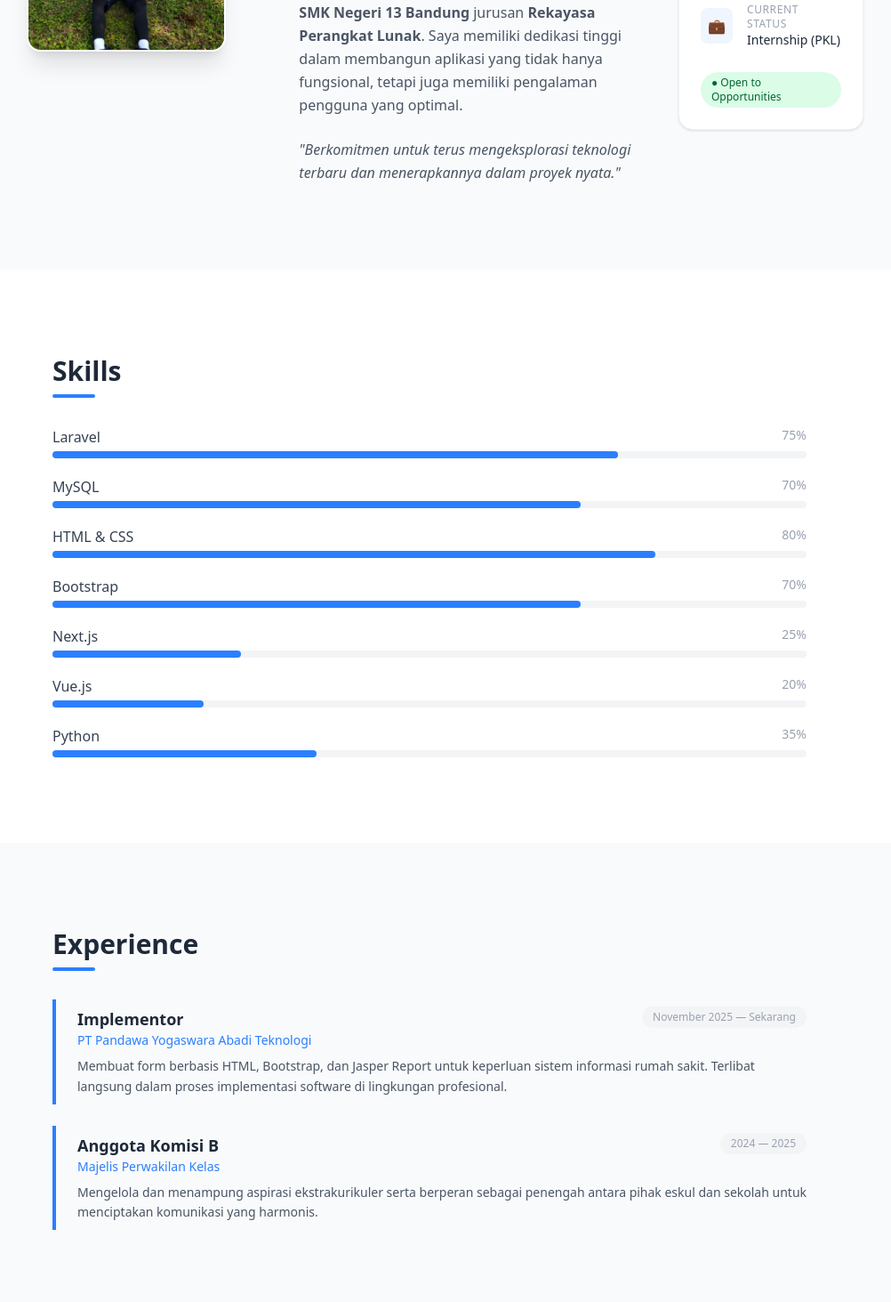
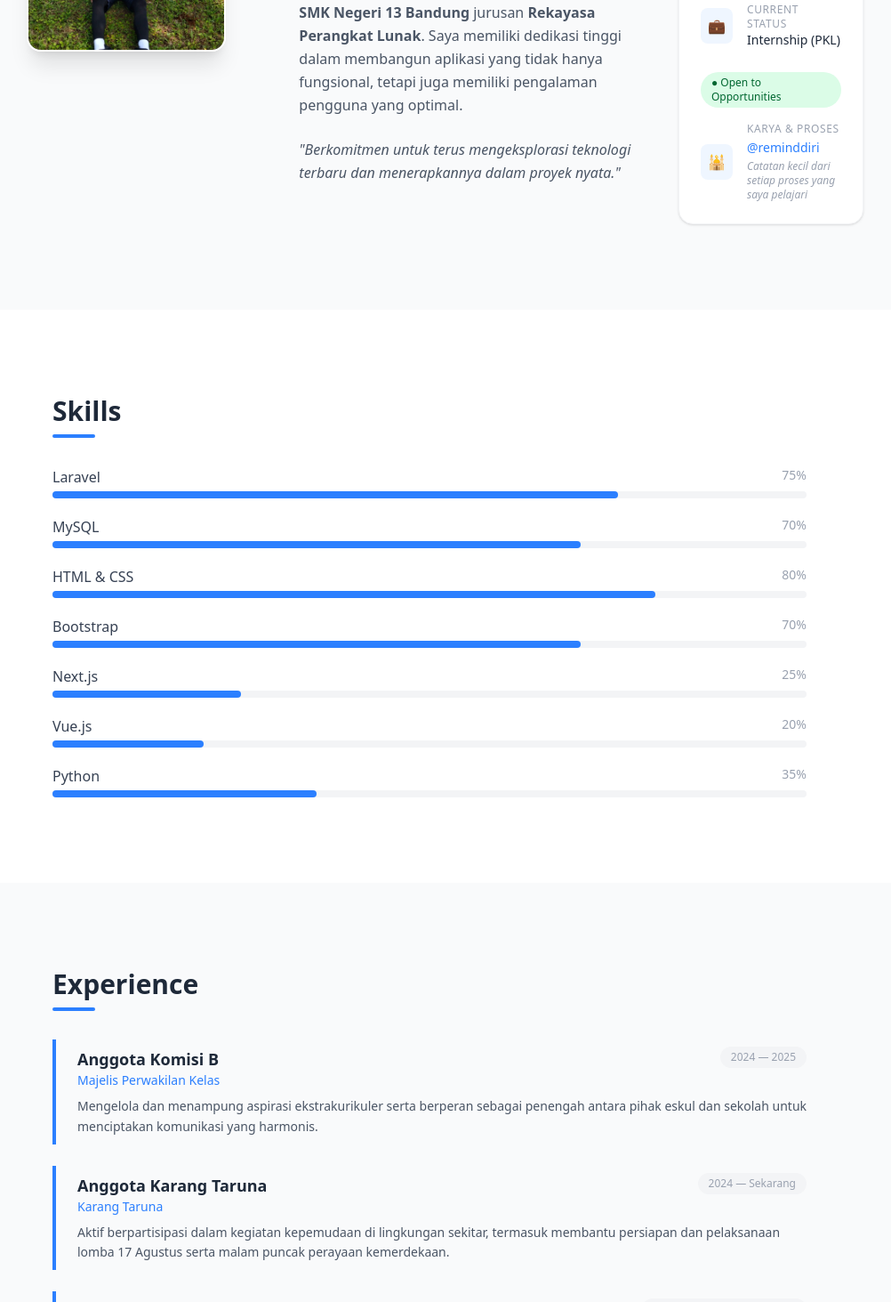
Before and after one commit to adly-248/portofolio-ku, a Next.js app: page / in a window 1280 px wide. Shown: the part 880-2343 px from the top of the page at 89% size, without its empty margins (157-1159 px from the left). Built offline with nearby package versions, Linux system fonts and the light colour scheme.

Commit message:
add new reminddiri

```diff
--- a/app/page.tsx
+++ b/app/page.tsx
@@ -126,18 +126,25 @@ export default function Home() {
 
   const experiences = [
     {
+      company: "Majelis Perwakilan Kelas",
+      position: "Anggota Komisi B",
+      period: "2024 — 2025",
+      description:
+        "Mengelola dan menampung aspirasi ekstrakurikuler serta berperan sebagai penengah antara pihak eskul dan sekolah untuk menciptakan komunikasi yang harmonis.",
+    },
+    {
+      company: "Karang Taruna",
+      position: "Anggota Karang Taruna",
+      period: "2024 — Sekarang",
+      description:
+        "Aktif berpartisipasi dalam kegiatan kepemudaan di lingkungan sekitar, termasuk membantu persiapan dan pelaksanaan lomba 17 Agustus serta malam puncak perayaan kemerdekaan.",
+    },
+    {
       company: "PT Pandawa Yogaswara Abadi Teknologi",
       position: "Implementor",
       period: "November 2025 — Sekarang",
       description:
         "Membuat form berbasis HTML, Bootstrap, dan Jasper Report untuk keperluan sistem informasi rumah sakit. Terlibat langsung dalam proses implementasi software di lingkungan profesional.",
-    },
-    {
-      company: "Majelis Perwakilan Kelas",
-      position: "Anggota Komisi B",
-      period: "2024 — 2025",
-      description:
-        "Mengelola dan menampung aspirasi ekstrakurikuler serta berperan sebagai penengah antara pihak eskul dan sekolah untuk menciptakan komunikasi yang harmonis.",
     },
   ]
 
@@ -474,6 +481,22 @@ export default function Home() {
                       ● Open to Opportunities
                     </span>
                   </div>
+                  <div className="flex items-center gap-4">
+                  <div className="p-2 bg-blue-50 dark:bg-slate-800 rounded-lg text-blue-600">🕌</div>
+                  <div>
+                    <p className="text-xs text-gray-400 uppercase tracking-wider">Karya & Proses</p>
+                    <a
+                      href="https://www.instagram.com/reminddiri.co?igsh=MXFwbGlldWpiMnIxYg=="
+                      target="_blank"
+                      className="text-sm font-medium text-blue-500 hover:underline"
+                    >
+                      @reminddiri
+                    </a>
+                    <p className="text-xs text-gray-400 mt-0.5 italic">
+                      Catatan kecil dari setiap proses yang saya pelajari
+                    </p>
+                  </div>
+                </div>
                 </div>
               </motion.div>
             </motion.div>
```
